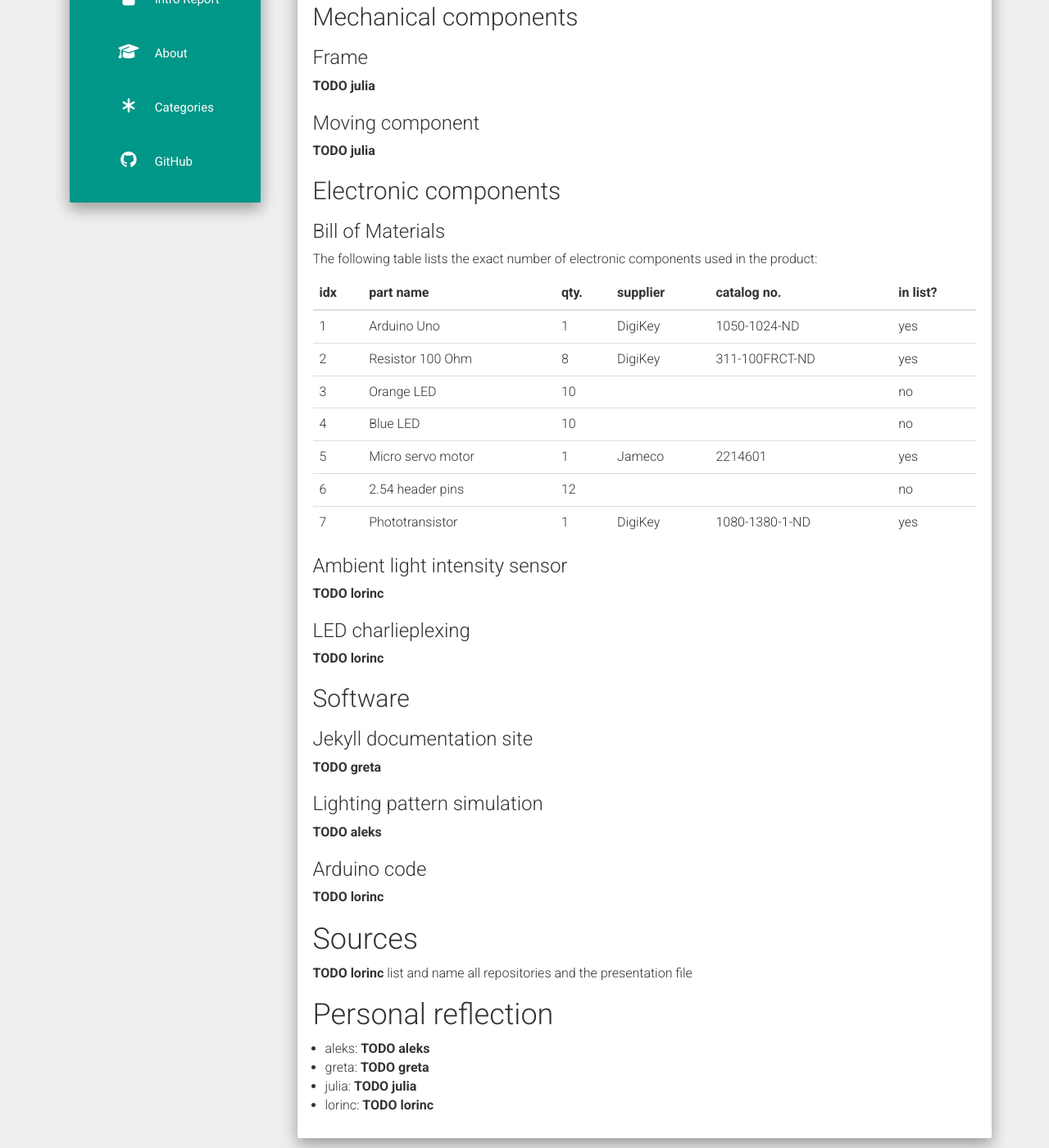
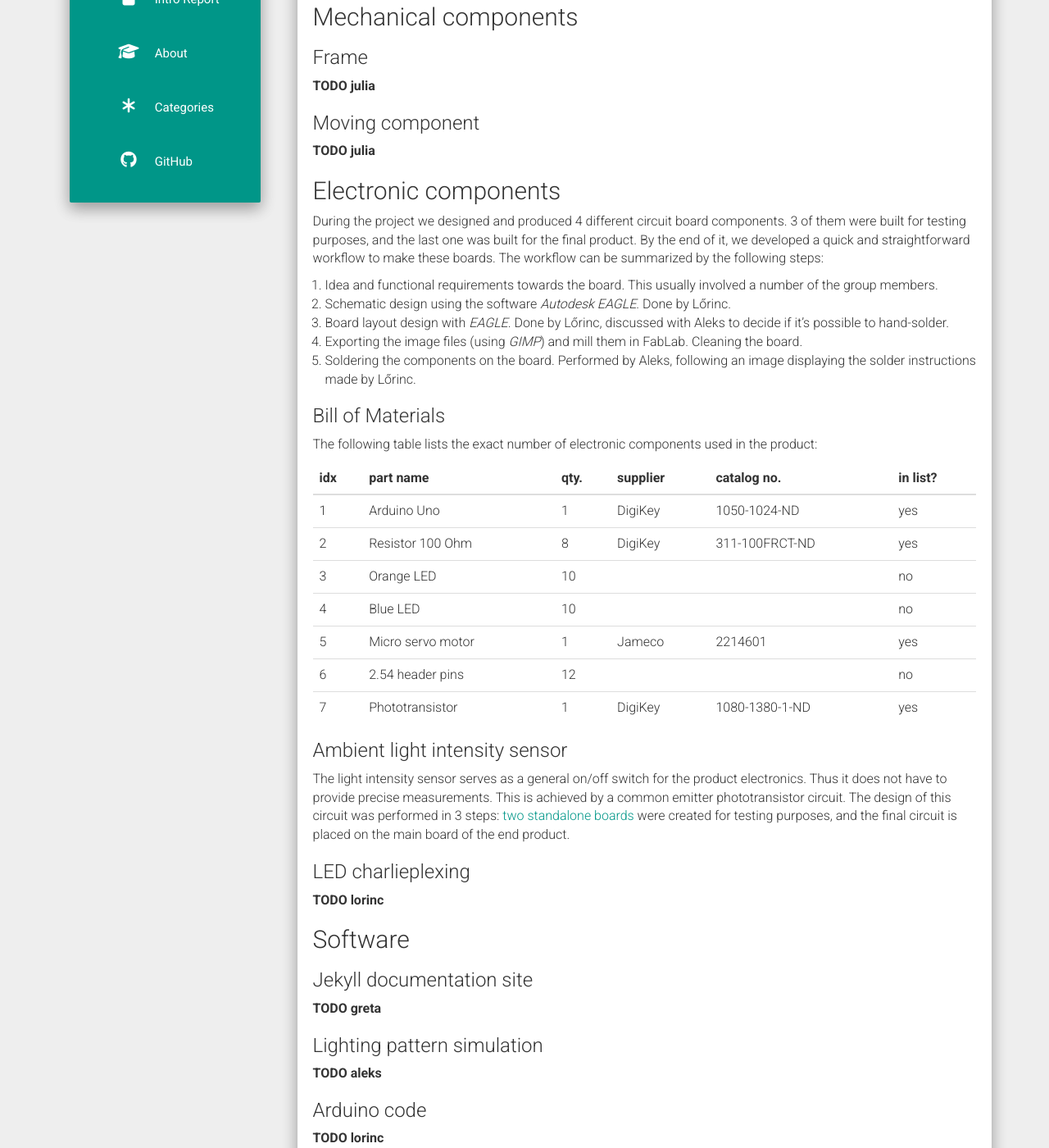
Before and after one commit to solid-late/solid-late.github.io, a Jekyll site: the page built from summary-report.md, in a window 1280 px wide and 1400 px high, scrolled down 415 px. Shown: the whole window at 82% size. Built offline with Jekyll 4.4.1, drawn with Linux system fonts in a browser that asks for light colours; nearby versions of some CDN libraries.

Commit message:
about electronics components in summary-report

```diff
--- a/summary-report.md
+++ b/summary-report.md
@@ -28,6 +28,13 @@ Mechanical components
 
 Electronic components
 ---------------------
+During the project we designed and produced 4 different circuit board components. 3 of them were built for testing purposes, and the last one was built for the final product.  By the end of it, we developed a quick and straightforward workflow to make these boards. The workflow can be summarized by the following steps:
+
+1. Idea and functional requirements towards the board. This usually involved a number of the group members.
+2. Schematic design using the software *Autodesk EAGLE*. Done by Lőrinc.
+3. Board layout design with *EAGLE*. Done by Lőrinc, discussed with Aleks to decide if it's possible to hand-solder.
+4. Exporting the image files (using *GIMP*) and mill them in FabLab. Cleaning the board.
+5. Soldering the components on the board. Performed by Aleks, following an image displaying the solder instructions made by Lőrinc.
 
 ### Bill of Materials
 The following table lists the exact number of electronic components used in the product:
@@ -44,7 +51,7 @@ The following table lists the exact number of electronic components used in the
 | 7   | Phototransistor              | 1    | DigiKey  | 1080-1380-1-ND        | yes      |
 
 ### Ambient light intensity sensor
-**TODO lorinc**
+The light intensity sensor serves as a general on/off switch for the product electronics. Thus it does not have to provide precise measurements. This is achieved by a common emitter phototransistor circuit. The design of this circuit was performed in 3 steps: [two standalone boards](/example-board/) were created for testing purposes, and the final circuit is placed on the main board of the end product.
 
 ### LED charlieplexing
 **TODO lorinc**
```
Also changed, not shown: _posts/2018-04-03-example-board-design.md (+1 -0 lines).
